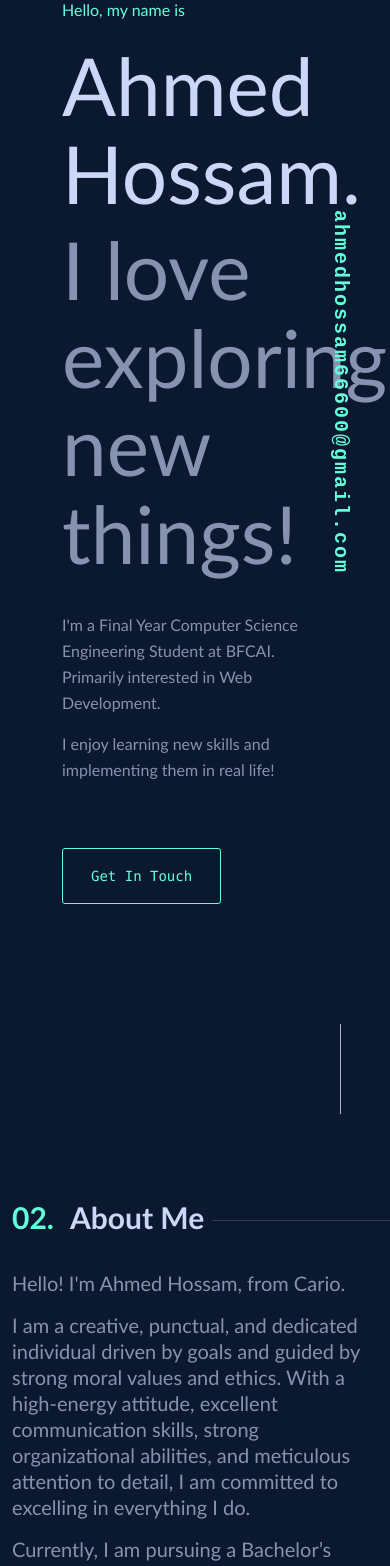
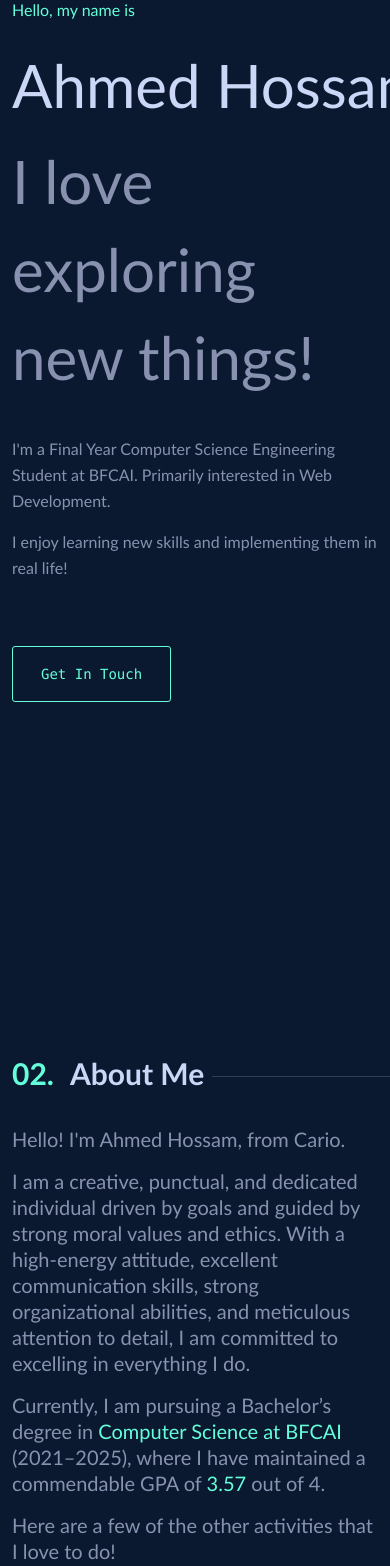
Before and after one commit to AhmedHossam555/portfolio, an Angular app: page / in a window 390 px wide. Shown: the part 140-1706 px from the top of the page. Built offline with nearby package versions, Linux system fonts and the light colour scheme.

Commit message:
home section responsive

```diff
--- a/src/app/about/about.component.html
+++ b/src/app/about/about.component.html
@@ -1,4 +1,4 @@
-<section class="container about">
+<section class="container about pt-5">
   <h1>
     <span class="me-3 main-text">02.</span>
     About Me
--- a/src/app/app.component.html
+++ b/src/app/app.component.html
@@ -1,5 +1,5 @@
-<app-home></app-home>
-<app-about></app-about>.
-<app-projects></app-projects>
-<app-contact></app-contact>
+<app-home id="home"></app-home>
+<app-about id="about"></app-about>.
+<app-projects id="project"></app-projects>
+<app-contact id="contact"></app-contact>
 <app-footer></app-footer>
--- a/src/app/header/header.component.html
+++ b/src/app/header/header.component.html
@@ -1,6 +1,6 @@
 <div class="header page">
   <nav class="d-flex justify-content-between align-items-center">
-    <a href="#" class="logo main-text fs-2">A</a>
+    <a href="#home" class="logo main-text fs-2">A</a>
     <ul class="d-flex align-items-center links">
       <li><a href="#home"><span class="main-text">01.</span>Home</a></li>
       <li><a href="#about"><span class="main-text">02.</span>About</a></li>
--- a/src/app/home/home.component.html
+++ b/src/app/home/home.component.html
@@ -1,5 +1,5 @@
 <app-header></app-header>
-<section class="page" style="margin-bottom: 300px;">
+<section class="page" style="margin-bottom: 300px;" id="home">
   <div class="container home">
     <h1 class="main-text">
       Hello, my name is
--- a/src/app/home/home.component.scss
+++ b/src/app/home/home.component.scss
@@ -54,6 +54,7 @@
 .media {
   left: 50px;
   bottom: 90px;
+
   li {
     display: flex;
     justify-content: center;
@@ -123,14 +124,25 @@
     bottom: -210px;
   }
 }
+@media (max-width: 1200px) {
+.page  {
+  padding-left: 100px;
+  padding-right: 100px;
+}
 
-@media (max-width: 992px) {
-  .media {
-    left: 30px !important;
+}
+@media (max-width: 768px) {
+  .media,.email {
+  display: none !important;
+  }
+  h2 {
+    white-space: nowrap;
+  }
+  h2, h3 {
+    font-size: 60px !important;
+  }
+  .page  {
+    padding-left: 0;
+    padding-right: 0;
   }
 }
-@media (max-width: 768px) {
-  .media {
-  display: none !important;
-  }
-}
--- a/src/app/projects/projects.component.html
+++ b/src/app/projects/projects.component.html
@@ -1,4 +1,4 @@
-<section class="container project">
+<section class="container project pt-5">
   <h1>
     <span class="me-3 main-text">03.</span>
     Projects
@@ -9,7 +9,7 @@
         <img src="../../assets/gravity.png" alt="gravity">
         <div class="section">
           <h2>Gravity Landing Page</h2>
-          <a href="gravity-smoky.vercel.app" class="main-text">Visite Website</a>
+          <a href="gravity-smoky.vercel.app" class="main-text">Visit Website</a>
           <a href="https://github.com/AhmedHossam555/gravity.git" class="main-text">Repo</a>
         </div>
       </div>
@@ -19,7 +19,7 @@
         <img src="../../assets/Trendzy.png" alt="Trendzy">
         <div class="section">
           <h2>Trendzy (Ecommerce App)</h2>
-          <a href="ecommerce-kohl-iota.vercel.app" class="main-text">Visite Website</a>
+          <a href="ecommerce-kohl-iota.vercel.app" class="main-text">Visit Website</a>
           <a href="https://github.com/AhmedHossam555/Ecommerce.git" class="main-text">Repo</a>
         </div>
       </div>
@@ -29,7 +29,7 @@
         <img src="../../assets/note-app.png" alt="noteapp">
         <div class="section">
           <h2>Note App</h2>
-          <a href="note-app-bay-three.vercel.app" class="main-text">Visite Website</a>
+          <a href="note-app-bay-three.vercel.app" class="main-text">Visit Website</a>
           <a href="https://github.com/AhmedHossam555/note-app.git" class="main-text">Repo</a>
         </div>
       </div>
@@ -39,7 +39,7 @@
         <img src="../../assets/social.png" alt="social">
         <div class="section">
           <h2>Social App</h2>
-          <a href="social-app-ten-ruddy.vercel.app" class="main-text">Visite Website</a>
+          <a href="social-app-ten-ruddy.vercel.app" class="main-text">Visit Website</a>
           <a href="https://github.com/AhmedHossam555/social-app.git" class="main-text">Repo</a>
         </div>
       </div>
@@ -49,7 +49,7 @@
         <img src="../../assets/freshcard.png" alt="fresh card">
         <div class="section">
           <h2>Fresh (Ecommerce App)</h2>
-          <a href="e-commerce-six-woad.vercel.app" class="main-text">Visite Website</a>
+          <a href="e-commerce-six-woad.vercel.app" class="main-text">Visit Website</a>
           <a href="https://github.com/AhmedHossam555/e-commerce.git" class="main-text">Repo</a>
         </div>
       </div>
--- a/src/styles.scss
+++ b/src/styles.scss
@@ -12,6 +12,7 @@ body {
   min-height: 100vh;
   background-color: $secod-color;
   font-family: "Inter", serif;
+  overflow-x: hidden;
 }
 body.layer {
   max-height: 100vh !important;
```
